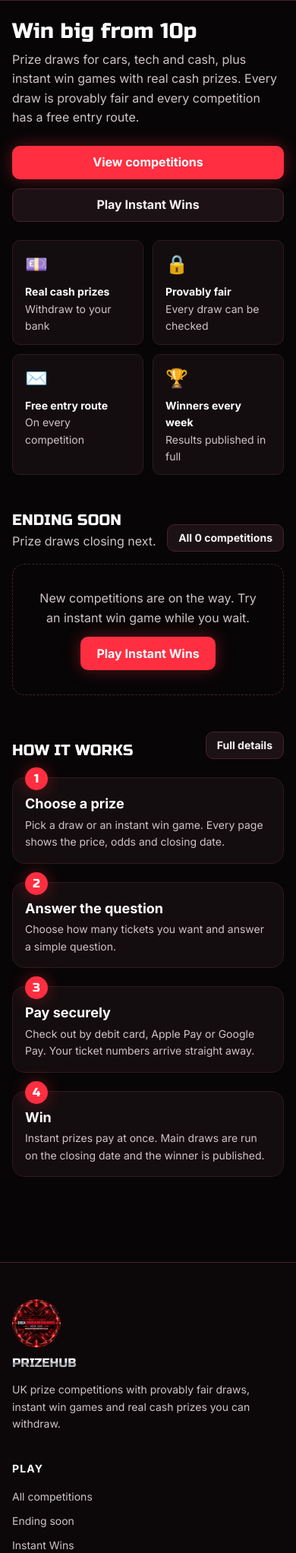
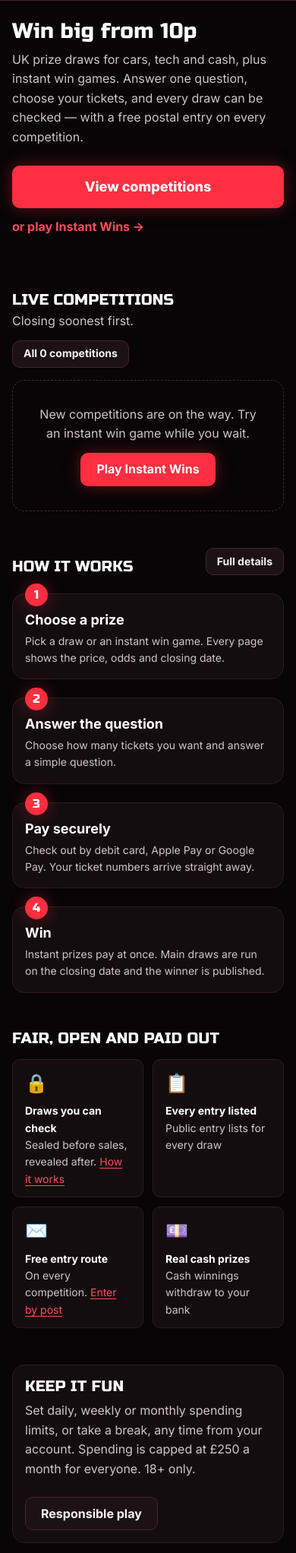
Before and after one commit to ddbarker99/DBX-dream-draws, a Flask app: page / in a window 390 px wide. Shown: the part 271-2315 px from the top of the page at 76% size. Run offline with Flask 3, Linux system fonts and the light colour scheme; data that the repository does not hold is empty; parts of the project's set-up code (start-up, migrations or seed data) failed here and were passed over.

Commit message:
Restructure navigation, homepage and competition listings
- One main navigation everywhere: Home, Competitions, Instant Wins,
  Winners, How It Works, Free Entry. Account, basket and log in stay as
  separate controls; log out moves into the account area and mobile
  menu (it was wrapping in the header). Collapses to the menu below
  1140px; logo no longer squeezed out.
- Wallet pill shows the withdrawable cash balance, never a mixed total.
- Footer reorganised into Enter, Help, and Legal & safety.
- Homepage order: hero with one main call to action, live
  competitions, Instant Wins (with the daily free game), how it works,
  recent winners, trust, responsible play, FAQs.
- Cards show the draw date; CTA wording is consistent (Enter now /
  Play now / See result).
- Competitions page gains a New filter and separates closed draws
  awaiting their result from open ones.

Co-Authored-By: Claude Opus 5.5 <noreply@anthropic.com>
Claude-Session: https://claude.ai/code/session_014NecDHaBHUGN1DY4V7cLSM

```diff
--- a/app/__init__.py
+++ b/app/__init__.py
@@ -11,7 +11,7 @@ from . import db as dbmod
 from .db import parse_iso, utcnow
 
 UK = ZoneInfo("Europe/London")
-ASSET_V = "16"   # bump when style.css or images change, so browsers fetch the new copy
+ASSET_V = "17"   # bump when style.css or images change, so browsers fetch the new copy
 _PLACEHOLDERS = ("example street", "example.com", "yourdomain", "ab1 2cd")
 
 
--- a/app/routes.py
+++ b/app/routes.py
@@ -148,7 +148,7 @@ def home():
                            public_name=public_name)
 
 
-FILTERS = [("all", "All"), ("ending", "Ending soon"), ("instant", "With instant prizes")]
+FILTERS = [("all", "All live"), ("ending", "Ending soon"), ("new", "New"), ("instant", "With instant prizes")]
 
 
 @bp.route("/competitions")
@@ -163,6 +163,8 @@ def competitions():
         cards = [x for x in cards if x["instant"]]
     elif tab == "ending":
         cards = sorted([x for x in cards if x["state"] == "live"], key=lambda x: x["hours_left"])
+    elif tab == "new":
+        cards = [x for x in cards if x["state"] == "live" and is_new(x["c"])]
     elif tab in CATEGORY_NAMES:
         cards = [x for x in cards if x["c"]["category"] == tab]
     elif tab != "all":
--- a/app/static/style.css
+++ b/app/static/style.css
@@ -242,6 +242,7 @@ ol.steps{padding:0;margin:var(--s5) 0 0}
 .site-header .wrap{display:flex;align-items:center;gap:var(--s5);height:var(--header)}
 .brand{display:flex;align-items:center;gap:10px;text-decoration:none;font:400 20px/1 var(--display);text-transform:uppercase;white-space:nowrap;color:#fff}
 .brand img{width:42px;height:42px}
+.brand picture{flex:none}
 .brand .b1{background:linear-gradient(180deg,#fff,#e4e6ea 40%,#8d929c 55%,#e8eaee);-webkit-background-clip:text;background-clip:text;color:transparent}
 .brand .b2{color:var(--red)}
 .nav{display:flex;gap:var(--s1);align-items:center}
@@ -249,7 +250,7 @@ ol.steps{padding:0;margin:var(--s5) 0 0}
 .nav a:hover{color:#fff;background:var(--surface-2)}
 .nav a[aria-current="page"]{color:#fff;box-shadow:inset 0 -3px 0 var(--red)}
 .header-right{margin-left:auto;display:flex;gap:var(--s2);align-items:center}
-.iconbtn{position:relative;display:inline-flex;align-items:center;justify-content:center;gap:6px;min-width:44px;height:44px;padding:0 12px;border-radius:var(--r);
+.iconbtn{position:relative;display:inline-flex;white-space:nowrap;flex:none;align-items:center;justify-content:center;gap:6px;min-width:44px;height:44px;padding:0 12px;border-radius:var(--r);
   background:var(--surface-2);border:1px solid var(--line-2);color:var(--text);text-decoration:none;font-weight:600;font-size:var(--fs-sm);cursor:pointer}
 .iconbtn:hover{border-color:var(--red);color:#fff}
 .iconbtn svg{width:20px;height:20px}
@@ -257,6 +258,7 @@ ol.steps{padding:0;margin:var(--s5) 0 0}
 .logoutbtn,.btn.logoutbtn{border-color:#7a1622;color:#ffb1b8}.logoutbtn:hover,.btn.logoutbtn:hover{background:#2c0c10;border-color:var(--red);color:#fff}
 .drawer .drawer-logout{justify-content:center;min-height:48px;border:1px solid #7a1622;border-radius:var(--r);color:#ffb1b8;background:#2c0c10;font-weight:700}
 .walletpill{color:#8af5c1;border-color:var(--green-line);background:var(--green-bg)}
+.walletpill small{font-size:11px;font-weight:600;opacity:.8;margin-right:2px}
 .menu-toggle{display:none}
 .drawer{display:none;border-bottom:1px solid var(--line-2);background:var(--bg-2)}
 .drawer.open{display:block}
@@ -551,10 +553,21 @@ dl.facts>dt,dl.facts>dd{margin:0}
 dl.facts>dd{padding-bottom:10px;border-bottom:1px solid var(--line);color:var(--text)}
 dl.facts>dt{padding-top:10px;color:var(--text-2);font-size:var(--fs-sm)}
 
+/* ---------- 12c. Home ---------- */
+.textlink{font-weight:700;text-decoration:none;align-self:center}
+.textlink:hover{text-decoration:underline}
+.safeplay{display:flex;gap:var(--s5);align-items:center;justify-content:space-between;flex-wrap:wrap}
+.safeplay h2{margin-bottom:var(--s2)}
+.safeplay>div{flex:1 1 320px}
+
 /* ---------- 13. Responsive ---------- */
-@media (max-width:1080px){
+@media (max-width:1480px){
   .nav a{padding:0 9px}
   .brand .b-full{display:none}
+}
+@media (max-width:1140px){
+  .nav,.header-right .hide-md{display:none}
+  .menu-toggle{display:inline-flex}
 }
 @media (max-width:960px){
   .nav,.header-right .hide-md{display:none}
--- a/app/templates/_card.html
+++ b/app/templates/_card.html
@@ -14,6 +14,7 @@
       <div class="bar" role="img" aria-label="{{ it.pct|round|int }}% of tickets sold"><i style="width:{{ it.pct }}%"></i></div>
       <div class="progress-meta tiny"><span>{{ it.pct|round|int }}% sold</span><span>{{ '{:,}'.format(it.c.max_tickets - it.sold) }} left</span></div>
     </div>
-    <div class="foot"><span class="price">{{ it.c.ticket_price|pp }}<small> /ticket</small></span><span class="cta">{{ 'Enter now' if st == 'live' else 'View' }}</span></div>
+    <span class="tiny muted">{% if st == 'drawn' %}Drawn {{ it.c.drawn_at|uktime('%d %b %Y') }}{% else %}Draw {{ it.c.ends_at|uktime('%a %d %b, %H:%M') }}{% endif %}</span>
+    <div class="foot"><span class="price">{{ it.c.ticket_price|pp }}<small> /ticket</small></span><span class="cta">{{ 'Enter now' if st == 'live' else ('See result' if st == 'drawn' else 'View details') }}</span></div>
   </div>
 </a>
--- a/app/templates/_gamecard.html
+++ b/app/templates/_gamecard.html
@@ -12,6 +12,6 @@
       <div class="bar" role="img" aria-label="{{ it.pct|round|int }}% of plays sold"><i style="width:{{ it.pct }}%"></i></div>
       <div class="progress-meta tiny"><span>{{ it.game.left }} prizes left</span><span>{{ it.pct|round|int }}% played</span></div>
     </div>
-    <div class="foot">{% if it.c.free_daily %}<span class="price">Free<small> daily</small></span><span class="cta">Play free</span>{% else %}<span class="price">{{ it.c.ticket_price|pp }}<small> /play</small></span><span class="cta">Play</span>{% endif %}</div>
+    <div class="foot">{% if it.c.free_daily %}<span class="price">Free<small> daily</small></span><span class="cta">Play free</span>{% else %}<span class="price">{{ it.c.ticket_price|pp }}<small> /play</small></span><span class="cta">Play now</span>{% endif %}</div>
   </div>
 </a>
--- a/app/templates/base.html
+++ b/app/templates/base.html
@@ -1,5 +1,12 @@
 {%- set ep = request.endpoint or '' -%}
 {%- set nm = config.SITE_NAME.split(' ', 1) -%}
+{%- set main_nav = [
+  (url_for('public.home'), 'Home', ep == 'public.home'),
+  (url_for('public.competitions'), 'Competitions', ep in ('public.competitions', 'public.competition', 'public.entry_list')),
+  (url_for('public.instant_wins'), 'Instant Wins', ep in ('public.instant_wins', 'public.play')),
+  (url_for('public.winners'), 'Winners', ep == 'public.winners'),
+  (url_for('public.how_it_works'), 'How It Works', ep == 'public.how_it_works' or (request.view_args or {}).get('page') == 'fair-draws'),
+  (url_for('public.page', page='free-entry'), 'Free Entry', (request.view_args or {}).get('page') == 'free-entry')] -%}
 <!doctype html>
 <html lang="en-GB">
 <head>
@@ -39,22 +46,14 @@
       <span class="b-full"><span class="b1">{{ nm[0] }}</span>{% if nm|length == 2 %} <span class="b2">{{ nm[1] }}</span>{% endif %}</span>
     </a>
     <nav class="nav" aria-label="Main">
-      {% for e, label, match in [('public.competitions', 'Competitions', ('public.competitions', 'public.competition', 'public.entry_list')),
-                                  ('public.instant_wins', 'Instant Wins', ('public.instant_wins', 'public.play')),
-                                  ('public.winners', 'Winners', ('public.winners',)),
-                                  ('public.how_it_works', 'How it works', ('public.how_it_works',))] %}
-      <a href="{{ url_for(e) }}"{% if ep in match %} aria-current="page"{% endif %}>{{ label }}</a>
-      {% endfor %}
+      {% for href, label, on in main_nav %}<a href="{{ href }}"{% if on %} aria-current="page"{% endif %}>{{ label }}</a>{% endfor %}
     </nav>
     <div class="header-right">
       {% if user %}
         {% if user.is_admin %}<a class="iconbtn hide-md" href="{{ url_for('admin.dashboard') }}">Admin</a>{% endif %}
-        {% if wallet %}<a class="iconbtn walletpill hide-sm" href="{{ url_for('public.account', tab='wallet') }}" aria-label="Wallet: {{ wallet.total|gbp }} (cash {{ wallet.cash|gbp }}, credit {{ wallet.credit|gbp }})">{{ wallet.total|gbp }}</a>{% endif %}
+        {% if wallet %}<a class="iconbtn walletpill hide-sm" href="{{ url_for('public.account', tab='wallet') }}" aria-label="Cash balance {{ wallet.cash|gbp }}, site credit {{ wallet.credit|gbp }}, deposited funds {{ wallet.deposit|gbp }}"><small aria-hidden="true">Cash</small> {{ wallet.cash|gbp }}</a>{% endif %}
         <a class="iconbtn" href="{{ url_for('public.account') }}" aria-label="My account"{% if ep.startswith('public.account') %} aria-current="page"{% endif %}>
-          <svg viewBox="0 0 24 24" fill="none" stroke="currentColor" stroke-width="2" aria-hidden="true"><circle cx="12" cy="8" r="4"/><path d="M4 21c0-4 4-6 8-6s8 2 8 6"/></svg><span class="hide-md">Account</span></a>
-        <form method="post" action="{{ url_for('public.logout') }}" class="hide-sm" style="margin:0"><input type="hidden" name="csrf" value="{{ csrf_token }}">
-          <button class="iconbtn logoutbtn" type="submit" aria-label="Log out">
-          <svg viewBox="0 0 24 24" fill="none" stroke="currentColor" stroke-width="2" aria-hidden="true"><path d="M15 4h3a2 2 0 0 1 2 2v12a2 2 0 0 1-2 2h-3"/><path d="M10 17l-5-5 5-5"/><path d="M5 12h11"/></svg><span class="hide-md">Log out</span></button></form>
+          <svg viewBox="0 0 24 24" fill="none" stroke="currentColor" stroke-width="2" aria-hidden="true"><circle cx="12" cy="8" r="4"/><path d="M4 21c0-4 4-6 8-6s8 2 8 6"/></svg><span class="hide-md">My account</span></a>
       {% else %}
         <a class="iconbtn hide-sm" href="{{ url_for('public.login') }}">Log in</a>
         <a class="btn small" href="{{ url_for('public.signup') }}">Join</a>
@@ -68,14 +67,12 @@
   </div>
   <div class="drawer" id="drawer">
     <nav aria-label="Mobile">
-      <a href="{{ url_for('public.home') }}">Home</a>
-      <a href="{{ url_for('public.competitions') }}">Competitions</a>
-      <a href="{{ url_for('public.instant_wins') }}">Instant Wins</a>
-      <a href="{{ url_for('public.winners') }}">Winners &amp; results</a>
-      <a href="{{ url_for('public.how_it_works') }}">How it works</a>
+      {% for href, label, on in main_nav %}<a href="{{ href }}"{% if on %} aria-current="page"{% endif %}>{{ label }}</a>{% endfor %}
       <span class="group">Your account</span>
       {% if user %}
-        <a href="{{ url_for('public.account') }}">My account{% if wallet %} · {{ wallet.total|gbp }}{% endif %}</a>
+        <a href="{{ url_for('public.account') }}">My account</a>
+        <a href="{{ url_for('public.account', tab='entries') }}">My entries</a>
+        <a href="{{ url_for('public.account', tab='wallet') }}">Wallet{% if wallet %} · cash {{ wallet.cash|gbp }}{% endif %}</a>
         {% if user.is_admin %}<a href="{{ url_for('admin.dashboard') }}">Admin</a>{% endif %}
         <form method="post" action="{{ url_for('public.logout') }}" style="margin-top:var(--s3)"><input type="hidden" name="csrf" value="{{ csrf_token }}"><button type="submit" class="btn ghost block drawer-logout">Log out</button></form>
       {% else %}
@@ -84,6 +81,7 @@
       {% endif %}
       <span class="group">Help</span>
       <a href="{{ url_for('public.page', page='faq') }}">FAQs</a>
+      <a href="{{ url_for('public.page', page='responsible-play') }}">Responsible play</a>
       <a href="{{ url_for('public.contact') }}">Contact us</a>
     </nav>
   </div>
@@ -113,19 +111,18 @@
         {% if socials or config.TRUSTPILOT_URL %}<div class="social">{% for k, v in socials %}<a href="{{ v }}" target="_blank" rel="noopener">{{ k|capitalize }}</a>{% endfor %}
           {% if config.TRUSTPILOT_URL %}<a href="{{ config.TRUSTPILOT_URL }}" target="_blank" rel="noopener">Trustpilot</a>{% endif %}</div>{% endif %}
       </div>
-      <div><h2>Play</h2><ul>
-        <li><a href="{{ url_for('public.competitions') }}">All competitions</a></li>
-        <li><a href="{{ url_for('public.competitions', tab='ending') }}">Ending soon</a></li>
+      <div><h2>Enter</h2><ul>
+        <li><a href="{{ url_for('public.competitions') }}">Competitions</a></li>
         <li><a href="{{ url_for('public.instant_wins') }}">Instant Wins</a></li>
+        <li><a href="{{ url_for('public.page', page='free-entry') }}">Free entry</a></li>
         <li><a href="{{ url_for('public.winners') }}">Winners</a></li>
         <li><a href="{{ url_for('public.winners', tab='results') }}">Draw results</a></li>
       </ul></div>
       <div><h2>Help</h2><ul>
+        <li><a href="{{ url_for('public.how_it_works') }}">How it works</a></li>
+        <li><a href="{{ url_for('public.page', page='fair-draws') }}">Fair draws</a></li>
+        <li><a href="{{ url_for('public.page', page='faq') }}">FAQs</a></li>
         <li><a href="{{ url_for('public.page', page='about') }}">About us</a></li>
-        <li><a href="{{ url_for('public.how_it_works') }}">How it works</a></li>
-        <li><a href="{{ url_for('public.page', page='faq') }}">FAQs</a></li>
-        <li><a href="{{ url_for('public.page', page='free-entry') }}">Free postal entry</a></li>
-        <li><a href="{{ url_for('public.page', page='fair-draws') }}">Fair draws</a></li>
         <li><a href="{{ url_for('public.contact') }}">Contact us</a></li>
       </ul></div>
       <div><h2>Legal &amp; safety</h2><ul>
--- a/app/templates/home.html
+++ b/app/templates/home.html
@@ -12,22 +12,13 @@
 <section class="intro">
   <div>
     <h1>Win big from <span class="nocase">{{ 10|pp }}</span></h1>
-    <p>Prize draws for cars, tech and cash, plus instant win games with real cash prizes. Every draw is provably fair and every competition has a free entry route.</p>
+    <p>UK prize draws for cars, tech and cash, plus instant win games. Answer one question, choose your tickets, and every draw can be checked — with a free postal entry on every competition.</p>
   </div>
   <div class="actions">
-    <a class="btn" href="{{ url_for('public.competitions') }}">View competitions</a>
-    <a class="btn ghost" href="{{ url_for('public.instant_wins') }}">Play Instant Wins</a>
+    <a class="btn lg" href="{{ url_for('public.competitions') }}">View competitions</a>
+    <a class="textlink" href="{{ url_for('public.instant_wins') }}">or play Instant Wins →</a>
   </div>
 </section>
-
-<div class="trust" role="list">
-  <div role="listitem"><span class="i" aria-hidden="true">💷</span><span><b>Real cash prizes</b>Withdraw to your bank</span></div>
-  <div role="listitem"><span class="i" aria-hidden="true">🔒</span><span><b>Provably fair</b>Every draw can be checked</span></div>
-  <div role="listitem"><span class="i" aria-hidden="true">✉️</span><span><b>Free entry route</b>On every competition</span></div>
-  <div role="listitem"><span class="i" aria-hidden="true">🏆</span><span><b>{% if stats.winners %}{{ stats.won_value|gbp }} won{% else %}Winners every week{% endif %}</b>{% if stats.winners %}by {{ '{:,}'.format(stats.winners) }} winners{% else %}Results published in full{% endif %}</span></div>
-</div>
-
-{% if free_game %}<div class="section">{% include "_freebanner.html" %}</div>{% endif %}
 
 {% if featured %}{% set f = featured %}
 <section class="section" aria-labelledby="feat-h">
@@ -43,6 +34,7 @@
       </div>
       <div class="bar" role="img" aria-label="{{ f.pct|round|int }}% sold"><i style="width:{{ f.pct }}%"></i></div>
       <span class="btn" style="align-self:flex-start">Enter now</span>
+      <span class="tiny muted">Draw {{ f.c.ends_at|uktime('%a %d %b, %H:%M') }} · up to {{ f.c.max_per_user }} per person</span>
     </div>
     <div class="img">{% if f.c.image %}<img src="{{ url_for('public.uploads', name=f.c.image) }}" alt="" width="800" height="600">{% else %}<span aria-hidden="true">🏆</span>{% endif %}</div>
   </a>
@@ -51,7 +43,7 @@
 
 <section class="section" aria-labelledby="ending-h">
   <div class="section-head">
-    <div><h2 id="ending-h">Ending soon</h2><p>Prize draws closing next.</p></div>
+    <div><h2 id="ending-h">{{ 'More live competitions' if featured else 'Live competitions' }}</h2><p>Closing soonest first.</p></div>
     <a class="btn ghost small" href="{{ url_for('public.competitions') }}">All {{ n_draws }} competition{{ 's' if n_draws != 1 }}</a>
   </div>
   {% if ending %}
@@ -61,12 +53,13 @@
   {% endif %}
 </section>
 
-{% if games %}
+{% if games or free_game %}
 <section class="section" aria-labelledby="games-h">
   <div class="section-head">
     <div><h2 id="games-h">Instant Wins</h2><p>Scratch, spin or open a box and find out straight away. From {{ 10|pp }} a play.</p></div>
     <a class="btn ghost small" href="{{ url_for('public.instant_wins') }}">All {{ n_games }} game{{ 's' if n_games != 1 }}</a>
   </div>
+  {% if free_game %}<div style="margin-bottom:var(--s4)">{% include "_freebanner.html" %}</div>{% endif %}
   <div class="grid">{% for it in games %}{% include "_gamecard.html" %}{% endfor %}</div>
 </section>
 {% endif %}
@@ -90,4 +83,30 @@
   </div>
 </section>
 {% endif %}
+
+<section class="section" aria-labelledby="trust-h">
+  <div class="section-head"><div><h2 id="trust-h">Fair, open and paid out</h2></div></div>
+  <div class="trust" role="list">
+    <div role="listitem"><span class="i" aria-hidden="true">🔒</span><span><b>Draws you can check</b>Sealed before sales, revealed after. <a href="{{ url_for('public.page', page='fair-draws') }}">How it works</a></span></div>
+    <div role="listitem"><span class="i" aria-hidden="true">📋</span><span><b>Every entry listed</b>Public entry lists for every draw</span></div>
+    <div role="listitem"><span class="i" aria-hidden="true">✉️</span><span><b>Free entry route</b>On every competition. <a href="{{ url_for('public.page', page='free-entry') }}">Enter by post</a></span></div>
+    <div role="listitem"><span class="i" aria-hidden="true">💷</span><span><b>{% if stats.winners %}{{ stats.won_value|gbp }} won so far{% else %}Real cash prizes{% endif %}</b>Cash winnings withdraw to your bank</span></div>
+  </div>
+</section>
+
+<section class="section" aria-labelledby="safe-h">
+  <div class="panel safeplay">
+    <div><h2 id="safe-h">Keep it fun</h2>
+    <p class="muted" style="margin:0">Set daily, weekly or monthly spending limits, or take a break, any time from your account. Spending is capped at {{ config.MAX_MONTHLY_LIMIT|gbp }} a month for everyone. 18+ only.</p></div>
+    <a class="btn ghost" href="{{ url_for('public.page', page='responsible-play') }}">Responsible play</a>
+  </div>
+</section>
+
+<section class="section" aria-labelledby="hfaq-h">
+  <div class="section-head"><div><h2 id="hfaq-h">Questions</h2></div><a class="btn ghost small" href="{{ url_for('public.page', page='faq') }}">All FAQs</a></div>
+  <details class="faq"><summary>Is there a free way to enter?</summary><div><p>Yes — every competition and instant win game can be entered free by post, with exactly the same chance of winning. <a href="{{ url_for('public.page', page='free-entry') }}">How to enter free</a>.</p></div></details>
+  <details class="faq"><summary>What happens if a competition doesn't sell out?</summary><div><p>The draw still goes ahead at the time shown — your odds are simply better. Selling out never brings a draw forward.</p></div></details>
+  <details class="faq"><summary>How do I know the draw is fair?</summary><div><p>Before any ticket is sold we publish a sealed fingerprint of the draw's random seed. After the draw we reveal the seed so anyone can repeat the calculation with the public entry list and get the same winner.</p></div></details>
+  <details class="faq"><summary>Can I withdraw my winnings?</summary><div><p>Yes. Cash prizes go to your cash balance and can be withdrawn to a UK bank account or PayPal from {{ 500|gbp }}. Site credit from promotions can be spent on entries but not withdrawn.</p></div></details>
+</section>
 {% endblock %}
```
Also changed, not shown: app/templates/competitions.html (+10 -2 lines).
